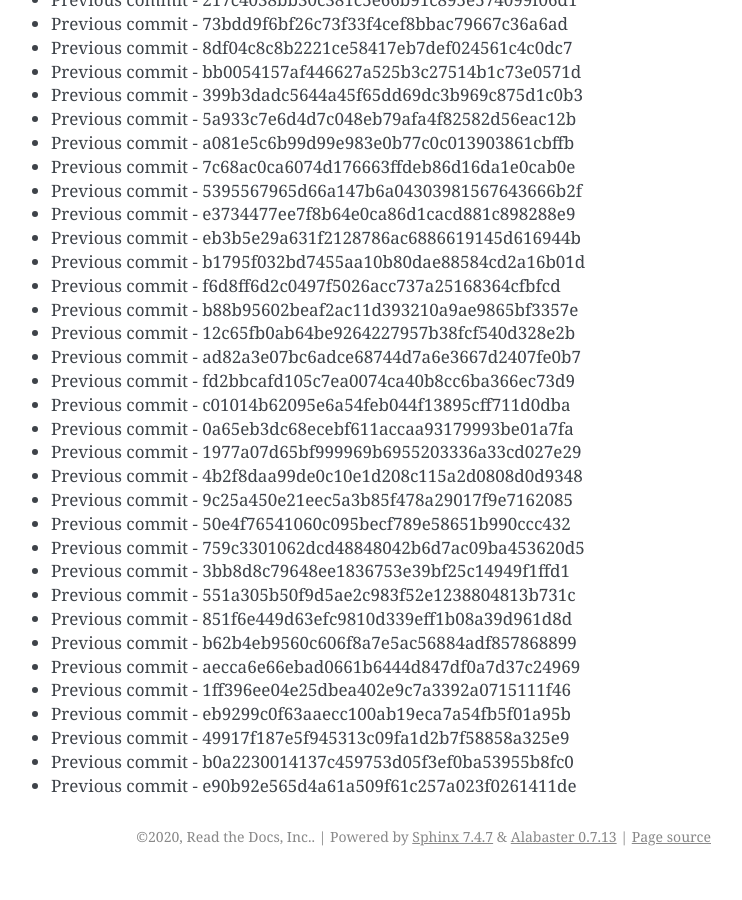
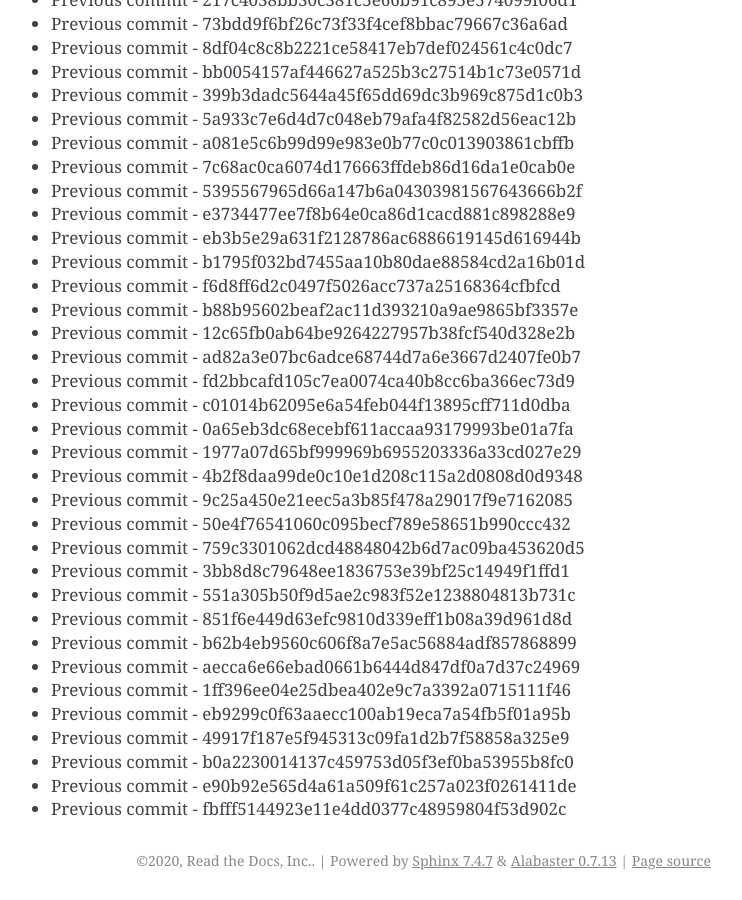
Before and after one commit to readthedocs/rtd-git-stresstest, a Sphinx documentation site: the page built from docs/updates.rst, in a window 1280 px wide and 900 px high, scrolled down 10531 px. Shown: the whole window, without its empty margins (399-1141 px from the left). Built offline with Sphinx 7.4.7, drawn with Linux system fonts in a browser that asks for light colours; before the commit the page ends 11407 px from its top, so only the background shows below that.

Commit message:
Generating commit from previous: fbfff5144923e11e4dd0377c48959804f53d902c

```diff
--- a/docs/updates.rst
+++ b/docs/updates.rst
@@ -474,3 +474,4 @@ It can be tested for any performance characteristics.
 * Previous commit - 49917f187e5f945313c09fa1d2b7f58858a325e9
 * Previous commit - b0a2230014137c459753d05f3ef0ba53955b8fc0
 * Previous commit - e90b92e565d4a61a509f61c257a023f0261411de
+* Previous commit - fbfff5144923e11e4dd0377c48959804f53d902c
```
